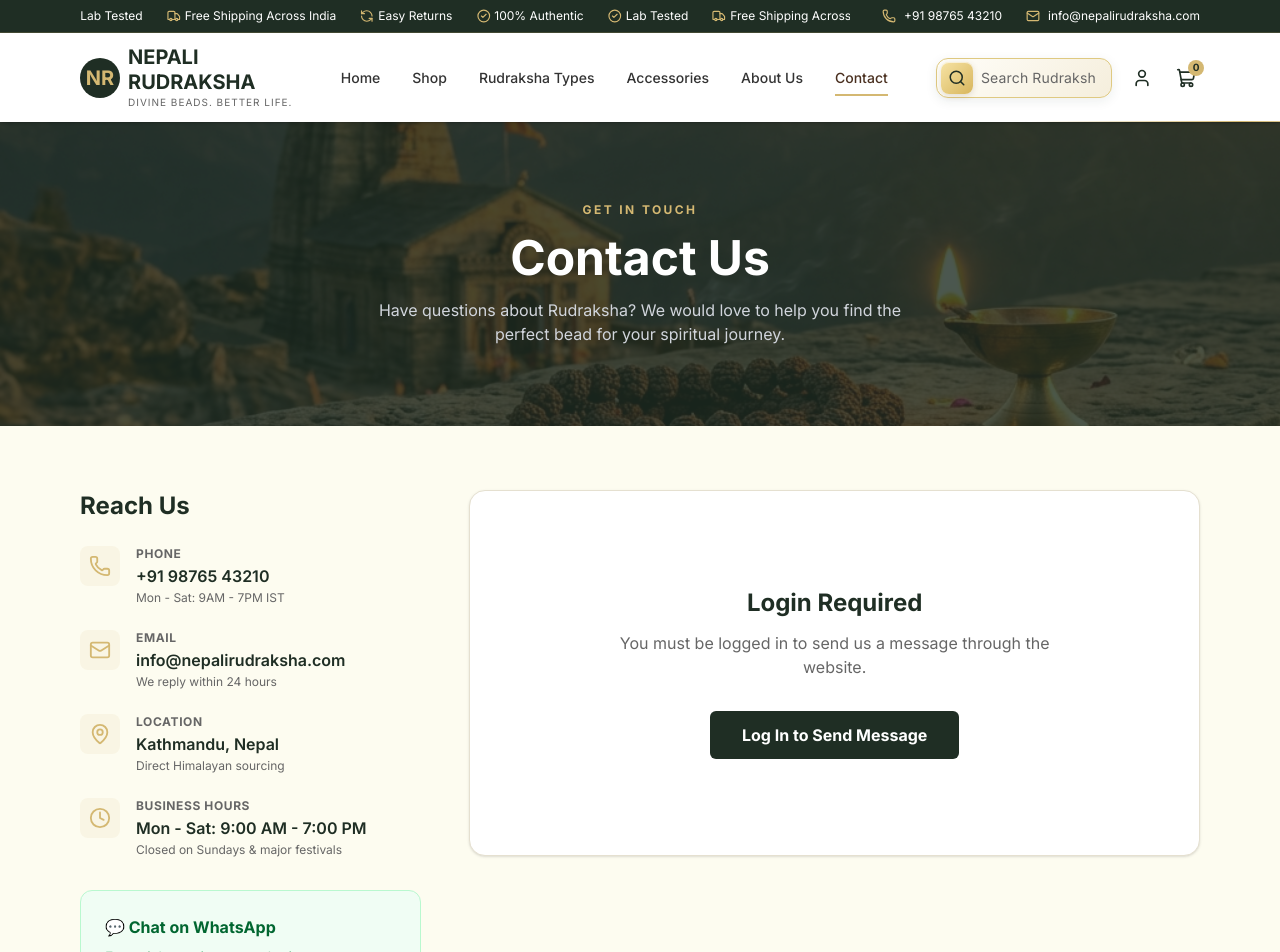
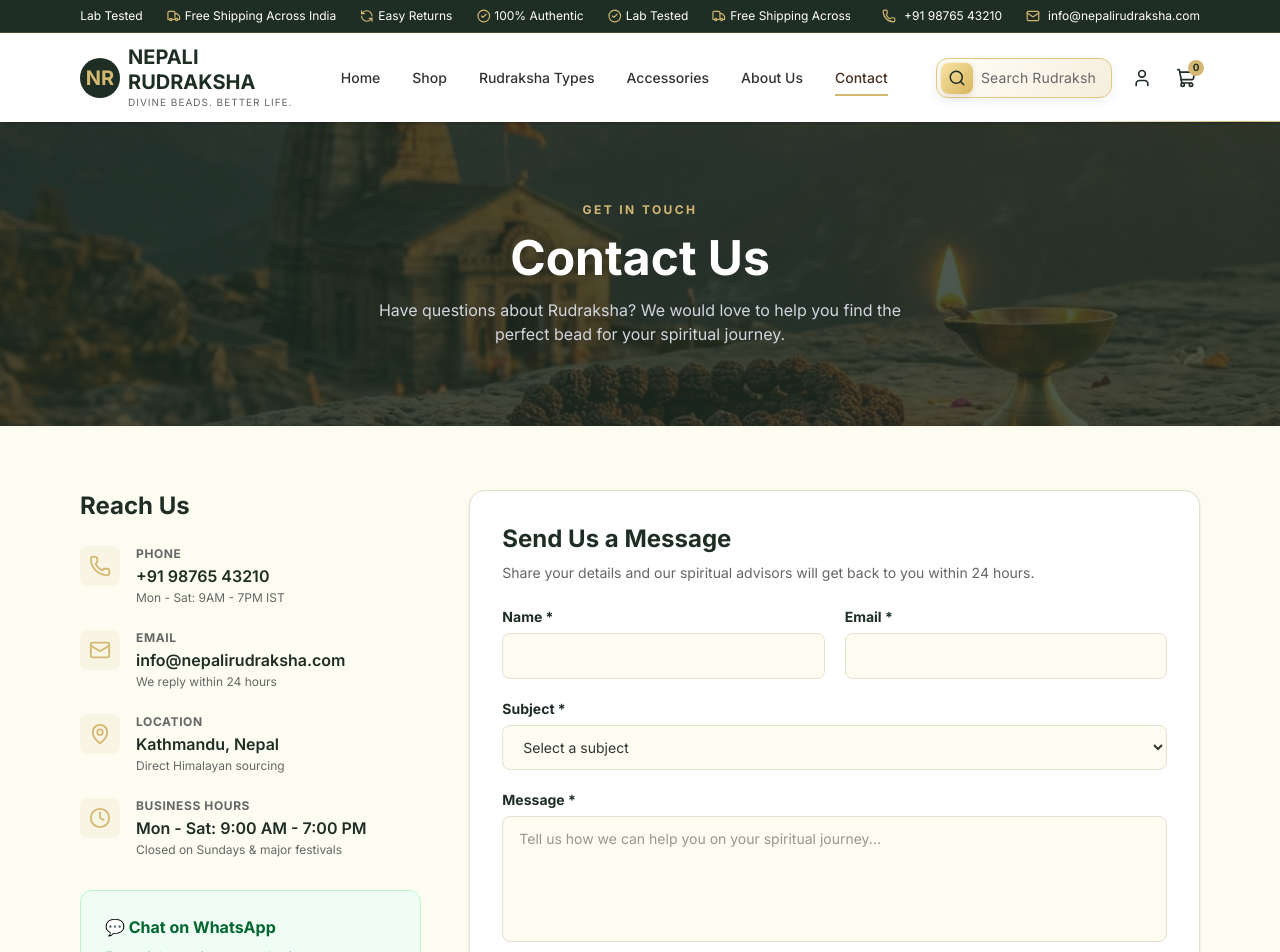
Before and after one commit to NepaliRudraksha/Nepali-Rudraksha, a Next.js app: page /contact in a window 1280 px wide. Shown: the top 952 px of the page. Built offline with nearby package versions, Linux system fonts and the light colour scheme; no server answers; the database is empty.

Commit message:
update: contact page and testimonial carousel refinements

```diff
--- a/src/app/contact/page.tsx
+++ b/src/app/contact/page.tsx
@@ -5,11 +5,12 @@ import Image from '@/components/ImageKitImage';
 import { MapPin, Phone, Mail, Clock, Send, CheckCircle } from 'lucide-react';
 import { submitContactMessage } from '@/lib/api';
 import { useAuth } from '@/context/AuthContext';
-import Link from 'next/link';
 
 export default function Contact() {
   const { user } = useAuth();
   const [formData, setFormData] = useState({
+    name: '',
+    email: '',
     subject: '',
     message: '',
   });
@@ -22,13 +23,12 @@ export default function Contact() {
 
   const handleSubmit = async (e: React.FormEvent) => {
     e.preventDefault();
-    if (!user) return;
     setIsLoading(true);
 
     const messageData = {
-      name: user.fullName || user.email.split('@')[0] || 'Seeker',
-      email: user.email,
-      phone: user.phone || '',
+      name: user?.fullName || formData.name.trim(),
+      email: user?.email || formData.email.trim(),
+      phone: user?.phone || '',
       subject: formData.subject,
       message: formData.message,
     };
@@ -107,26 +107,53 @@ export default function Contact() {
                   <h3 className="text-2xl font-serif font-bold text-brand-primary mb-3">Message Sent!</h3>
                   <p className="text-brand-muted max-w-md">Thank you for reaching out! Our spiritual advisors will get back to you within 24 hours.</p>
                   <button
-                    onClick={() => { setSubmitted(false); setFormData({ subject: '', message: '' }); }}
+                    onClick={() => { setSubmitted(false); setFormData({ name: '', email: '', subject: '', message: '' }); }}
                     className="mt-8 bg-brand-accent text-brand-primary font-bold px-6 py-2.5 rounded-md hover:bg-brand-accent-hover transition-colors"
                   >
                     Send Another Message
                   </button>
                 </div>
-              ) : !user ? (
-                <div className="flex flex-col items-center justify-center py-16 text-center">
-                  <h3 className="text-2xl font-serif font-bold text-brand-primary mb-3">Login Required</h3>
-                  <p className="text-brand-muted mb-8 max-w-md">You must be logged in to send us a message through the website.</p>
-                  <Link href="/login" className="bg-brand-primary text-white font-bold px-8 py-3 rounded-md hover:bg-[#1a251d] transition-colors">
-                    Log In to Send Message
-                  </Link>
-                </div>
               ) : (
                 <>
                   <h2 className="text-2xl font-serif font-bold text-brand-primary mb-2">Send Us a Message</h2>
-                  <p className="text-brand-muted text-sm mb-6">Sending as <strong className="text-brand-primary">{user.fullName || user.email}</strong></p>
+                  <p className="text-brand-muted text-sm mb-6">
+                    {user ? (
+                      <>Sending as <strong className="text-brand-primary">{user.fullName || user.email}</strong></>
+                    ) : (
+                      'Share your details and our spiritual advisors will get back to you within 24 hours.'
+                    )}
+                  </p>
                   <form onSubmit={handleSubmit} className="space-y-5">
-                    <div className="grid grid-cols-1 gap-5">
+                    {!user && (
+                      <div className="grid grid-cols-1 gap-5 sm:grid-cols-2">
+                        <div>
+                          <label className="block text-sm font-bold text-brand-primary mb-1.5" htmlFor="contact-name">Name *</label>
+                          <input
+                            id="contact-name"
+                            name="name"
+                            type="text"
+                            value={formData.name}
+                            onChange={handleChange}
+                            required
+                            autoComplete="name"
+                            className="w-full rounded-lg border border-brand-border bg-brand-bg px-4 py-3 text-sm outline-none transition-colors focus:border-brand-accent focus:ring-1 focus:ring-brand-accent"
+                          />
+                        </div>
+                        <div>
+                          <label className="block text-sm font-bold text-brand-primary mb-1.5" htmlFor="contact-email">Email *</label>
+                          <input
+                            id="contact-email"
+                            name="email"
+                            type="email"
+                            value={formData.email}
+                            onChange={handleChange}
+                            required
+                            autoComplete="email"
+                            className="w-full rounded-lg border border-brand-border bg-brand-bg px-4 py-3 text-sm outline-none transition-colors focus:border-brand-accent focus:ring-1 focus:ring-brand-accent"
+                          />
+                        </div>
+                      </div>
+                    )}
                     <div>
                       <label className="block text-sm font-bold text-brand-primary mb-1.5" htmlFor="contact-subject">Subject *</label>
                       <select
@@ -145,7 +172,6 @@ export default function Contact() {
                         <option value="return-refund">Return & Refund</option>
                         <option value="other">Other</option>
                       </select>
-                      </div>
                     </div>
                     <div>
                       <label className="block text-sm font-bold text-brand-primary mb-1.5" htmlFor="contact-message">Message *</label>
--- a/src/components/TestimonialCarousel.tsx
+++ b/src/components/TestimonialCarousel.tsx
@@ -1,7 +1,7 @@
 'use client';
 
 import { ChevronLeft, ChevronRight, Star } from 'lucide-react';
-import { useCallback, useEffect, useRef, useState } from 'react';
+import { useCallback, useEffect, useRef } from 'react';
 
 type Review = {
   name: string;
@@ -14,7 +14,6 @@ type Review = {
 export default function TestimonialCarousel({ reviews }: { reviews: Review[] }) {
   const carouselRef = useRef<HTMLDivElement>(null);
   const autoplayRef = useRef<ReturnType<typeof setInterval> | null>(null);
-  const [showIndicators, setShowIndicators] = useState(false);
 
   const move = (direction: 1 | -1) => {
     carouselRef.current?.scrollBy({
@@ -69,7 +68,7 @@ export default function TestimonialCarousel({ reviews }: { reviews: Review[] })
         onTouchStart={stopAutoplay}
         onTouchEnd={startAutoplay}
       >
-        {reviews.map((review, index) => (
+        {reviews.map((review) => (
           <article
             key={review.name}
             className="w-full shrink-0 snap-center md:snap-start bg-white border border-brand-border rounded-2xl p-3.5 md:p-4 hover:shadow-xl transition-all duration-300
@@ -113,28 +112,26 @@ export default function TestimonialCarousel({ reviews }: { reviews: Review[] })
       )}
 
       {/* Navigation Arrows - Desktop only */}
-      <div className="hidden md:flex absolute inset-0 z-10 pointer-events-none">
       <button
         type="button"
         onClick={() => move(-1)}
         onMouseEnter={stopAutoplay}
         onMouseLeave={startAutoplay}
-          className="pointer-events-auto flex-shrink-0 flex items-center justify-center rounded-full border border-brand-border bg-white/90 p-2 text-brand-primary shadow-lg transition-all hover:bg-white hover:border-brand-accent hover:text-brand-accent hover:shadow-xl"
+        className="absolute -left-5 top-[42%] z-10 hidden h-10 w-10 -translate-y-1/2 items-center justify-center rounded-full border border-brand-border bg-white text-brand-primary shadow-lg transition-all hover:border-brand-accent hover:text-brand-accent hover:shadow-xl focus:outline-none focus:ring-2 focus:ring-brand-accent/50 md:flex"
         aria-label="Show previous testimonials"
       >
-          <ChevronLeft size={22} />
+        <ChevronLeft size={20} />
       </button>
       <button
         type="button"
         onClick={() => move(1)}
         onMouseEnter={stopAutoplay}
         onMouseLeave={startAutoplay}
-          className="pointer-events-auto flex-shrink-0 flex items-center justify-center rounded-full border border-brand-border bg-white/90 p-2 text-brand-primary shadow-lg transition-all hover:bg-white hover:border-brand-accent hover:text-brand-accent hover:shadow-xl ml-auto"
+        className="absolute -right-5 top-[42%] z-10 hidden h-10 w-10 -translate-y-1/2 items-center justify-center rounded-full border border-brand-border bg-white text-brand-primary shadow-lg transition-all hover:border-brand-accent hover:text-brand-accent hover:shadow-xl focus:outline-none focus:ring-2 focus:ring-brand-accent/50 md:flex"
         aria-label="Show next testimonials"
       >
-          <ChevronRight size={22} />
+        <ChevronRight size={20} />
       </button>
-      </div>
     </div>
   );
 }
```
Lines whose indentation alone changed are shown as unchanged.
